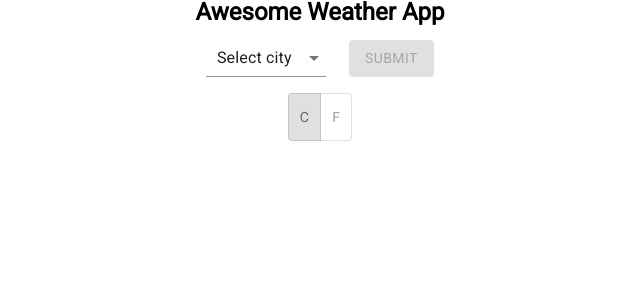
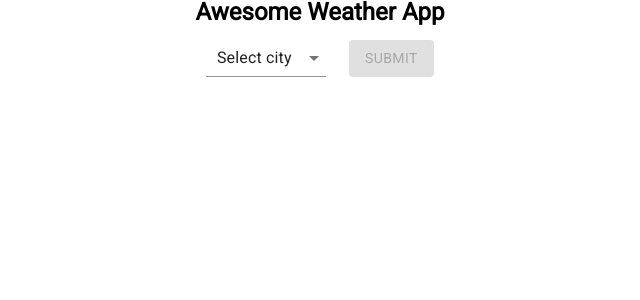
Before and after one commit to vijayk1989/weather-app-demo, a React (Create React App) app in the folder frontend/: page / in a window 1280 px wide. Shown: the top 300 px of the page, without its empty margins (320-960 px from the left). Built offline with nearby package versions, Linux system fonts and the light colour scheme.

Commit message:
removed toggle button functionality

```diff
--- a/frontend/src/App.css
+++ b/frontend/src/App.css
@@ -153,7 +153,3 @@ table {
 .cities-select {
   min-width: 120px;
 }
-
-.toggle-unit-group {
-  margin: 1rem 0;
-}
--- a/frontend/src/App.js
+++ b/frontend/src/App.js
@@ -2,21 +2,14 @@ import React, { useState } from "react";
 import "./App.css";
 import axios from "axios";
 import { Select, MenuItem, Button } from "@material-ui/core";
-import { ToggleButton, ToggleButtonGroup } from "@material-ui/lab";
 
 function App() {
   const [city, setCity] = useState("");
   const [weatherData, setWeatherData] = useState(null);
-  const [unit, setUnit] = useState("metric");
   const cities = ["New York", "Austin", "Seattle"];
 
   const handleChange = event => {
     setCity(event.target.value);
-  };
-
-  const handleUnit = (event, newUnit) => {
-    setUnit(newUnit);
-    console.log(unit);
   };
 
   const handleSubmit = async event => {
@@ -28,7 +21,6 @@ function App() {
       );
       setWeatherData(data);
     } catch (err) {
-      // Do something with err
       console.log(err);
     }
     setCity("");
@@ -65,24 +57,9 @@ function App() {
       </form>
       {weatherData && (
         <div className="weather-data">
-          <pre>{JSON.stringify(weatherData, null, 2)}</pre>
+          <pre>{JSON.stringify(weatherData, null)}</pre>
         </div>
       )}
-      <div className="toggle-unit-group">
-        <ToggleButtonGroup
-          value={unit}
-          exclusive
-          onChange={handleUnit}
-          aria-label="text formatting"
-        >
-          <ToggleButton value="metric" aria-label="C">
-            C
-          </ToggleButton>
-          <ToggleButton value="imperial" aria-label="F">
-            F
-          </ToggleButton>
-        </ToggleButtonGroup>
-      </div>
     </div>
   );
 }
```
